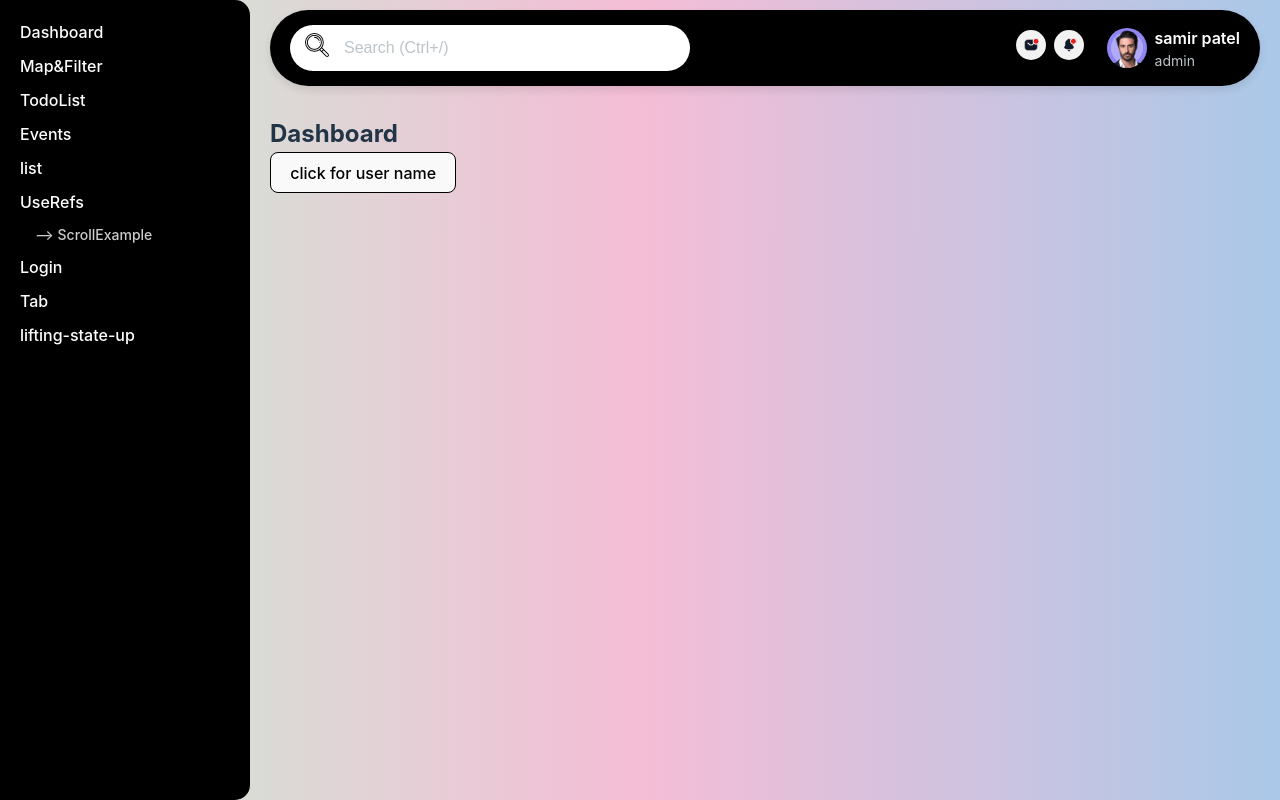
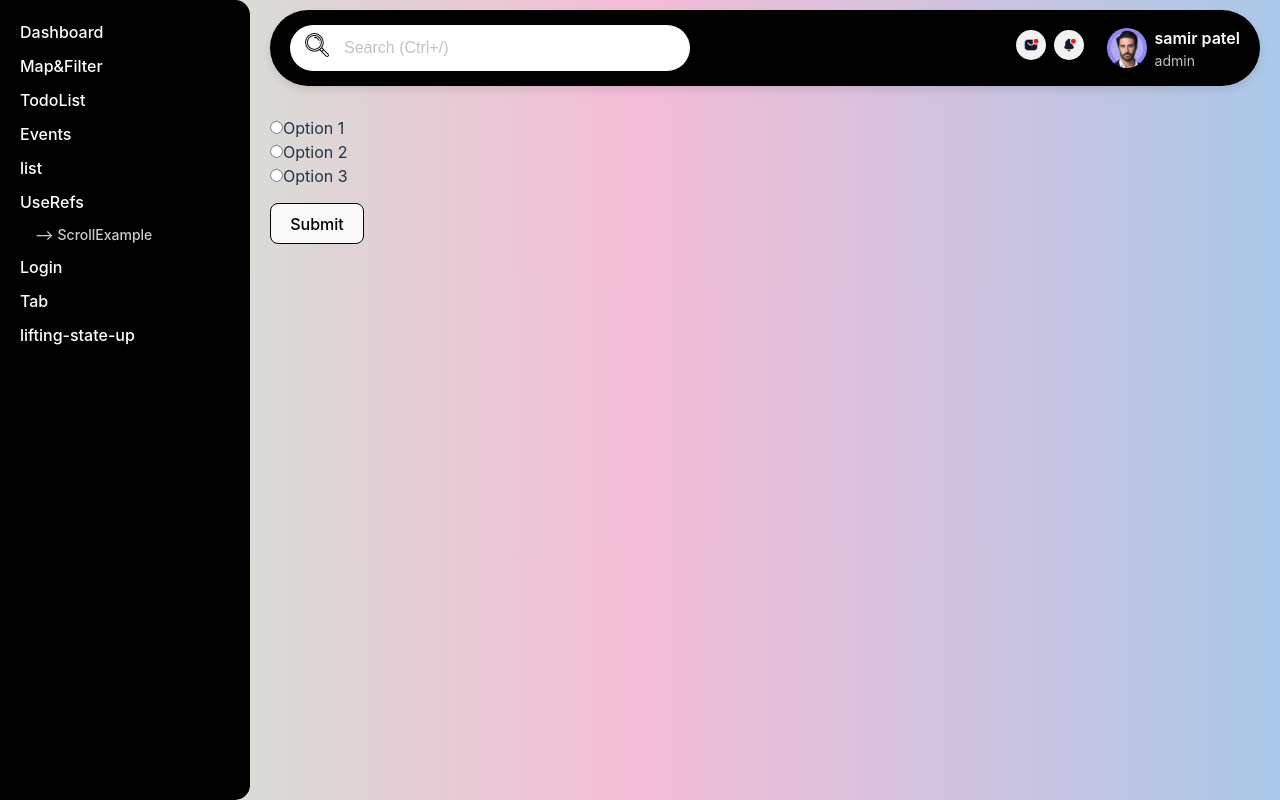
Before and after one commit to sparkle-mind/ReactPrac-Troo, a React (Vite) app: page / in a window 1280 px wide. Built offline with nearby package versions, Linux system fonts and the light colour scheme.

Commit message:
radio and checkbox validation

```diff
--- a/src/components/Dashboard.jsx
+++ b/src/components/Dashboard.jsx
@@ -1,12 +1,63 @@
-import Events from "./events/Events";
+import React, { useState } from 'react';
 
-const Dashboard = () => {
+function RadioButtonForm() {
+  const [selectedOption, setSelectedOption] = useState('');
+  const [error, setError] = useState('');
+
+  const handleRadioChange = (event) => {
+    setSelectedOption(event.target.value);
+  };
+
+  const handleSubmit = (event) => {
+    event.preventDefault();
+    if (!selectedOption) {
+      setError('You must select an option.');
+    } else {
+      setError('');
+      alert('Form submitted!');
+    }
+  };
+
   return (
-    <>
-      <h2>Dashboard</h2>
-      <Events myName="sam"></Events>
-    </>
+    <form onSubmit={handleSubmit}>
+      <div>
+        <label>
+          <input
+            type="radio"
+            name="option"
+            value="option1"
+            onChange={handleRadioChange}
+          />
+          Option 1
+        </label>
+      </div>
+      <div>
+        <label>
+          <input
+            type="radio"
+            name="option"
+            value="option2"
+            onChange={handleRadioChange}
+          />
+          Option 2
+        </label>
+      </div>
+      <div>
+        <label>
+          <input
+            type="radio"
+            name="option"
+            value="option3"
+            onChange={handleRadioChange}
+          />
+          Option 3
+        </label>
+      </div>
+
+      {error && <div style={{ color: 'red' }}>{error}</div>}
+      <button type="submit">Submit</button>
+    </form>
   );
-};
+}
 
-export default Dashboard;
+export default RadioButtonForm;
```
